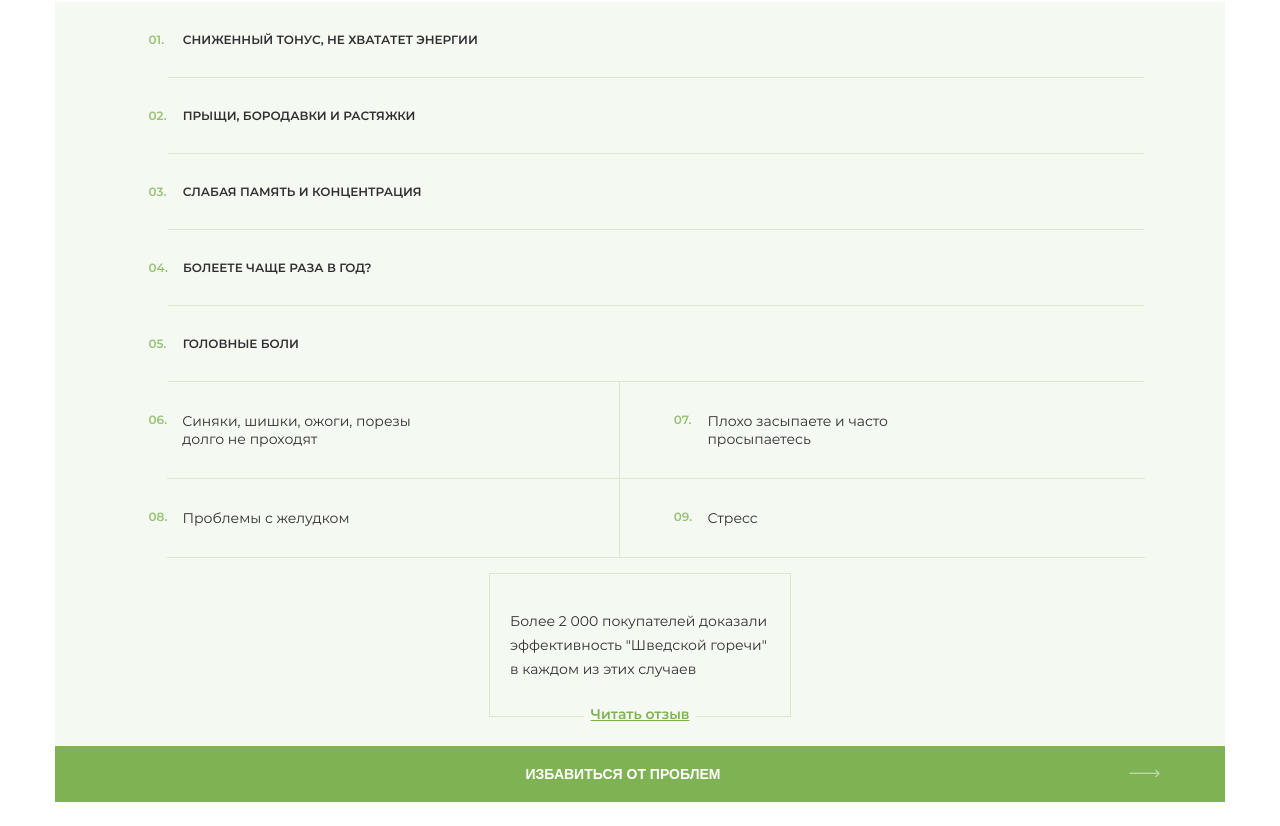
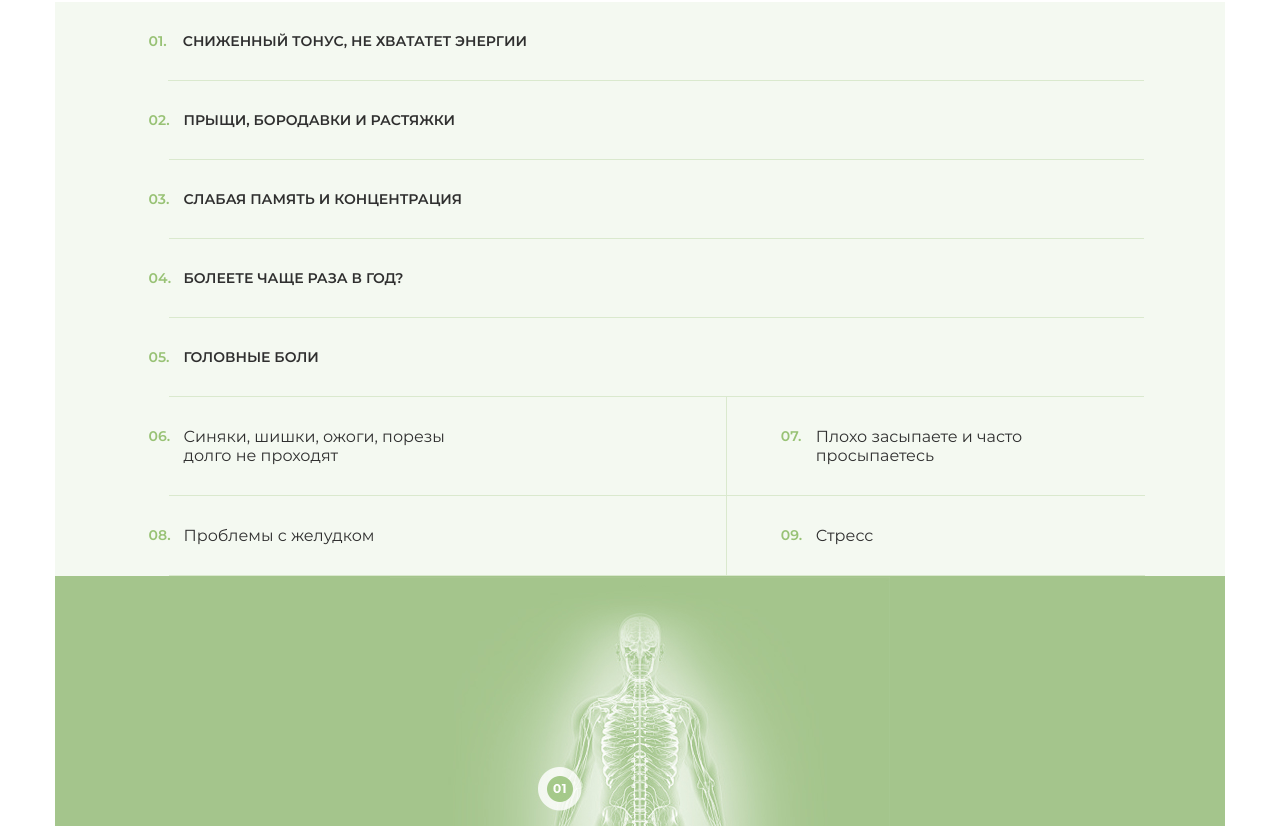
Before and after one commit to Etalona/swedish, a website: page source/index.html in a window 1280 px wide. Shown: the part 1254-2080 px from the top of the page. Before the commit the page ends 2056 px from the top, so only its background shows below. Drawn offline with nearby package versions, Linux system fonts and the light colour scheme; files that its build step writes are made by us from their sources.

Commit message:
в процессе работы с десктопной версией симпотомов

```diff
--- a/source/index.html
+++ b/source/index.html
@@ -129,7 +129,7 @@
           </a>
         </div>
       </div>
-      <div>
+      <div class="symptoms-grid__button">
         <button class="symptoms__button button" type="button">Избавиться от проблем</button>
       </div>
     </div>
--- a/source/sass/blocks/symptoms-grid.scss
+++ b/source/sass/blocks/symptoms-grid.scss
@@ -9,3 +9,19 @@
 .symptoms-grid__report {
   background-color: lighten($color, 45%);
 }
+@media  (min-width: 768px) {
+  .symptoms-grid__report {
+    background-color: #a4c58c;
+    display: flex;
+    justify-content: center;
+    flex-wrap: wrap;
+  }
+  .symptoms-grid__button {
+    display: flex;
+    justify-content: center;
+    margin-top: 40px;
+  }
+}
+@media  (min-width: 1170px) {
+
+}
--- a/source/sass/blocks/symptoms.scss
+++ b/source/sass/blocks/symptoms.scss
@@ -76,25 +76,55 @@
     padding-left: 40px;
     padding-right: 60px;
   }
+  .symptoms__list span {
+    font-size: 14px;
+  }
   .symptoms__focal-points {
     width: 93%;
+    font-size: 14px;
   }
   .symptoms__minor-points {
-    width: 44%;
-  }
-  .symptoms__minor-points {
+    width: 54%;
+    font-size: 16px;
     border-right: 1px solid;
     border-color: lighten($color, 35%);
   }
   .symptoms__minor-points--left {
     border-right: none;
     border-bottom: 1px solid;
+    width: 34%;
     border-color: lighten($color, 35%);
   }
   .symptoms__list .symptoms__minor-points:nth-child(odd) p {
     border-bottom: none;
   }
+  .symptoms__report {
+    align-self: flex-end;
+    width: 380px;
+    margin-bottom: -20px;
+    padding: 20px;
+    padding-bottom: 10px;
+    background-color: lighten($color, 45%);
+    font-size: 16px;
+    & p {
+      width: 300px;
+      padding-left: 55px;
+      padding-right: 20px;
+    }
+  }
   .symptoms__photo-block {
-
+    height: 690px;
+    background-image: url("/img/symptom-low-energy.jpg");
+    background-repeat: no-repeat;
+    background-position: center;
+  }
+  .symptoms__button {
+    width:  420px;
+  }
+  .symptoms__button::after {
+    right: 85px;
   }
 }
+@media  (min-width: 1170px) {
+
+}
```
Also changed, not shown: source/img/symptom-low-energy.jpg (added).
